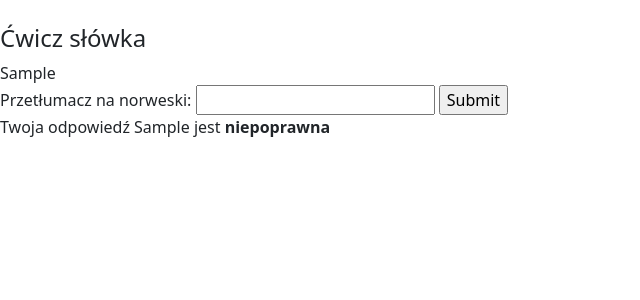
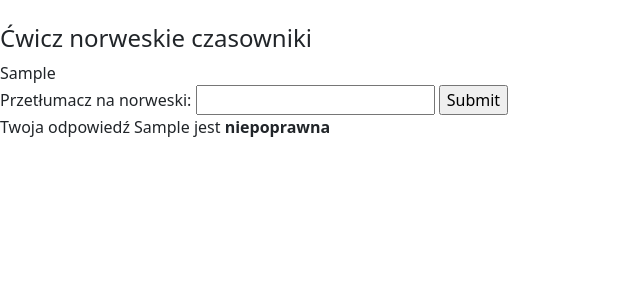
Before and after one commit to KPaulina/LearnNorwegianApp, a Django app: template templates/norwegian/train.html in a window 1280 px wide. Shown: the top 300 px of the page, without its empty margins (0-640 px from the left). Run offline with Django 3.2, Linux system fonts and the light colour scheme; the template is opened without the code that fills it: most values are stand-ins (such as "Sample title", 1, 10 or a date in 2020).

Commit message:
Little change in html

```diff
--- a/templates/norwegian/train.html
+++ b/templates/norwegian/train.html
@@ -5,7 +5,7 @@
 {%  endblock %}
 
 {% block content %}
-    <h4>Ćwicz słówka</h4>
+    <h4>Ćwicz norweskie czasowniki</h4>
 
     {{ random_word.word_in_polish }}
     <br/>
```
